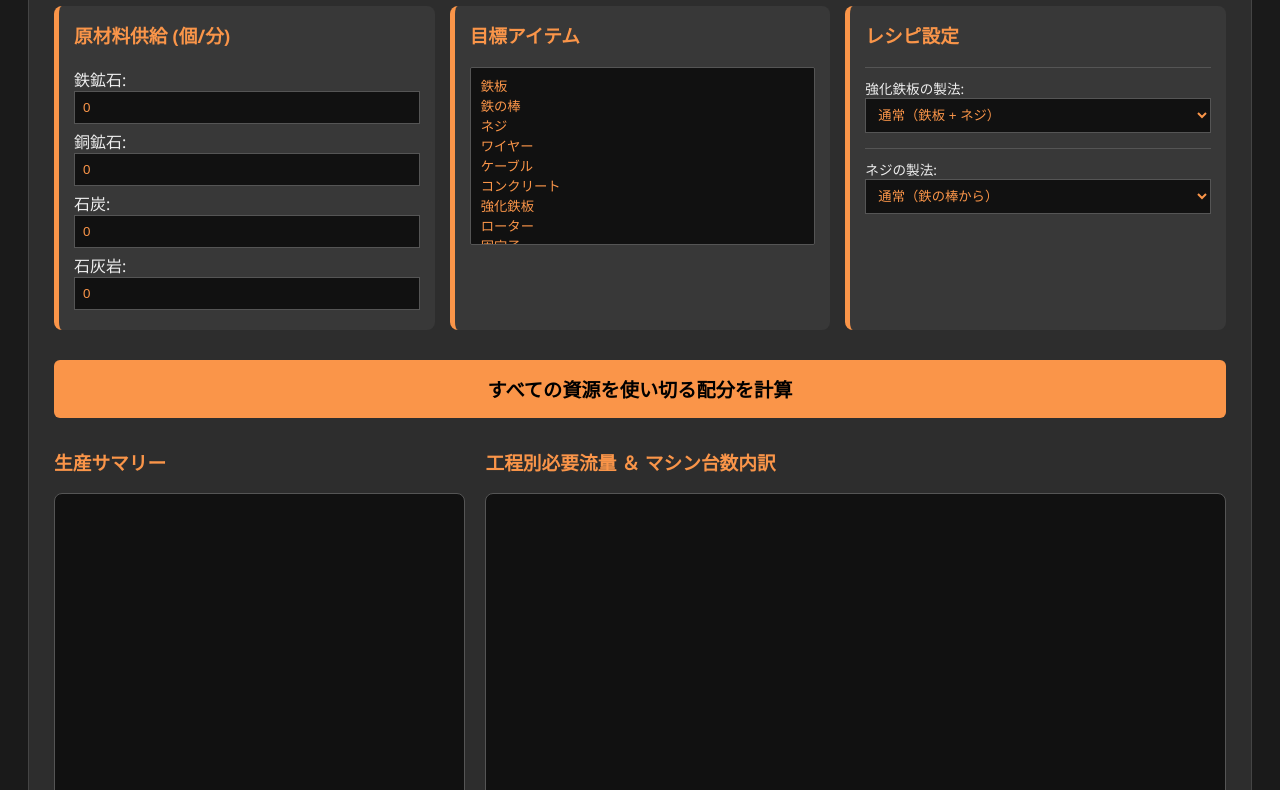
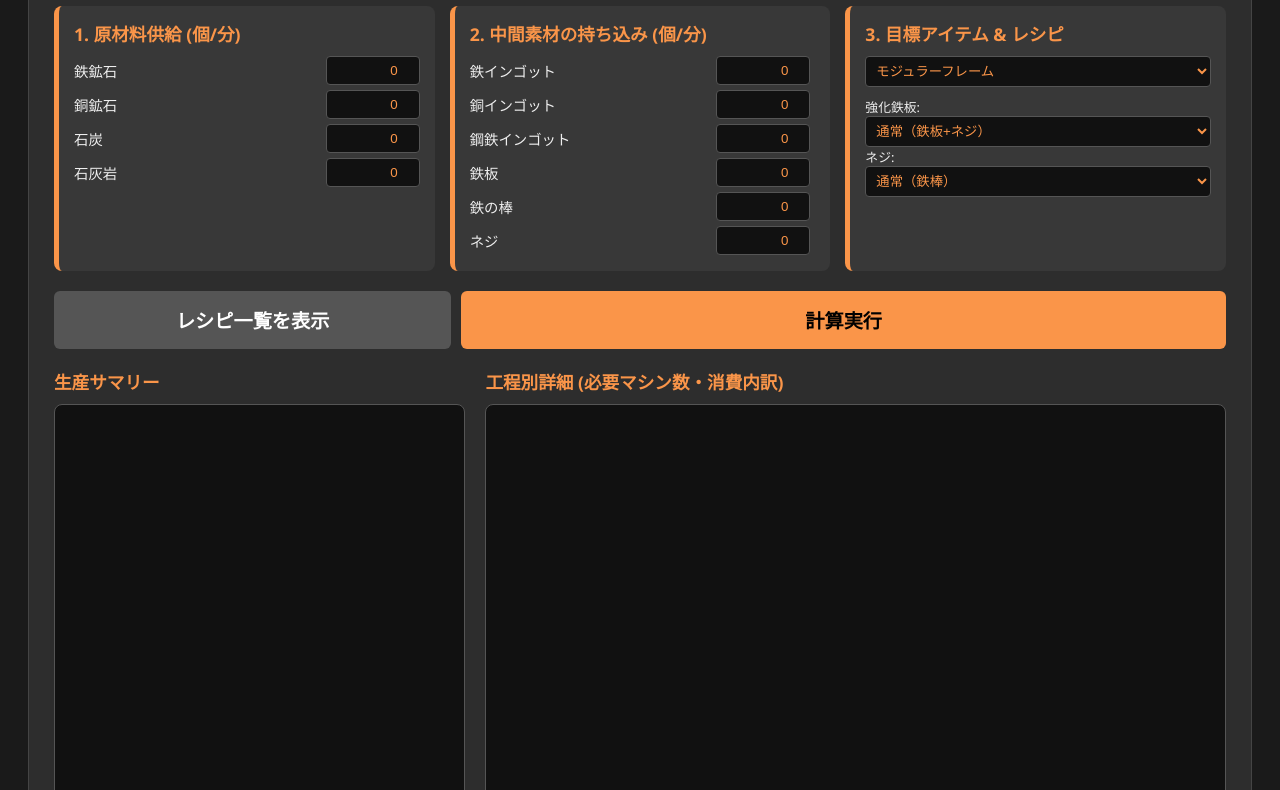
Before and after one commit to usausa1221-git/satisfactory-calc-v3, a plain HTML site: page index.html in a window 1280 px wide. Shown: the part 137-927 px from the top of the page. Drawn offline with Linux system fonts and the light colour scheme.

Commit message:
Update index.html

```diff
--- a/index.html
+++ b/index.html
@@ -3,7 +3,7 @@
 
 <head>
     <meta charset="UTF-8">
-    <title>Satisfactory 資源・材料内訳計算機 (代替レシピ完全対応版)</title>
+    <title>Satisfactory 資源・中間素材 総合計算機</title>
     <style>
         body {
             font-family: 'Segoe UI', 'Meiryo', sans-serif;
@@ -13,7 +13,7 @@
         }
 
         .container {
-            max-width: 1200px;
+            max-width: 1250px;
             margin: auto;
             background: #2d2d2d;
             padding: 25px;
@@ -23,7 +23,7 @@
 
         .input-grid {
             display: grid;
-            grid-template-columns: repeat(auto-fit, minmax(280px, 1fr));
+            grid-template-columns: repeat(auto-fit, minmax(300px, 1fr));
             gap: 15px;
             margin-bottom: 20px;
         }
@@ -35,15 +35,39 @@
             border-left: 5px solid #fa9549;
         }
 
+        .input-item {
+            display: flex;
+            align-items: center;
+            justify-content: space-between;
+            margin-bottom: 5px;
+        }
+
+        .input-item span {
+            font-size: 0.9em;
+            flex: 1;
+        }
+
         input,
         select {
             background: #111;
             color: #fa9549;
             border: 1px solid #555;
-            padding: 8px;
+            padding: 6px;
+            border-radius: 4px;
+            width: 80px;
+            text-align: right;
+        }
+
+        select#target_id,
+        select.recipe-select {
             width: 100%;
-            box-sizing: border-box;
-            margin-bottom: 5px;
+            text-align: left;
+        }
+
+        .action-bar {
+            display: flex;
+            gap: 10px;
+            margin: 10px 0;
         }
 
         button {
@@ -51,12 +75,55 @@
             color: #000;
             border: none;
             padding: 15px;
-            width: 100%;
             border-radius: 6px;
             cursor: pointer;
             font-weight: bold;
             font-size: 1.2em;
-            margin: 10px 0;
+            flex: 2;
+        }
+
+        #recipe-toggle-btn {
+            background: #555;
+            color: white;
+            flex: 1;
+        }
+
+        #recipe-panel {
+            display: none;
+            background: #111;
+            border: 1px solid #fa9549;
+            border-radius: 8px;
+            padding: 15px;
+            margin-bottom: 20px;
+            font-family: monospace;
+            font-size: 0.85em;
+            max-height: 400px;
+            overflow-y: auto;
+        }
+
+        .recipe-header {
+            display: flex;
+            justify-content: space-between;
+            align-items: center;
+            margin-bottom: 10px;
+            border-bottom: 2px solid #fa9549;
+            padding-bottom: 5px;
+        }
+
+        .recipe-grid {
+            display: grid;
+            grid-template-columns: repeat(auto-fill, minmax(280px, 1fr));
+            gap: 10px;
+        }
+
+        .recipe-item {
+            border-bottom: 1px solid #333;
+            padding: 5px;
+        }
+
+        .recipe-name {
+            color: #fa9549;
+            font-weight: bold;
         }
 
         .results {
@@ -72,7 +139,7 @@
             border-radius: 8px;
             border: 1px solid #555;
             white-space: pre-wrap;
-            font-family: 'Consolas', 'MS Gothic', monospace;
+            font-family: 'Consolas', monospace;
             font-size: 0.9em;
             height: 550px;
             overflow-y: auto;
@@ -81,54 +148,63 @@
 
         h3 {
             color: #fa9549;
-            margin-top: 0;
+            margin: 0 0 10px 0;
+            font-size: 1.1em;
         }
 
-        .recipe-select-group {
-            font-size: 0.85em;
-            margin-top: 10px;
-            border-top: 1px solid #555;
-            padding-top: 10px;
+        .scroll-area {
+            height: 200px;
+            overflow-y: auto;
+            padding-right: 5px;
         }
     </style>
 </head>
 
 <body>
     <div class="container">
-        <h1>Satisfactory 必要材料内訳表示機 (代替レシピ対応)</h1>
+        <h1>Satisfactory 資源・中間素材 総合計算機</h1>
 
         <div class="input-grid">
             <div class="card">
-                <h3>原材料供給 (個/分)</h3>
-                鉄鉱石: <input type="number" id="in_iron" value="0">
-                銅鉱石: <input type="number" id="in_copper" value="0">
-                石炭: <input type="number" id="in_coal" value="0">
-                石灰岩: <input type="number" id="in_limestone" value="0">
+                <h3>1. 原材料供給 (個/分)</h3>
+                <div class="input-item"><span>鉄鉱石</span><input type="number" id="in_iron" value="0"></div>
+                <div class="input-item"><span>銅鉱石</span><input type="number" id="in_copper" value="0"></div>
+                <div class="input-item"><span>石炭</span><input type="number" id="in_coal" value="0"></div>
+                <div class="input-item"><span>石灰岩</span><input type="number" id="in_limestone" value="0"></div>
             </div>
             <div class="card">
-                <h3>目標アイテム</h3>
-                <select id="target_id" size="8"></select>
+                <h3>2. 中間素材の持ち込み (個/分)</h3>
+                <div class="scroll-area" id="intermediate-inputs"></div>
             </div>
             <div class="card">
-                <h3>レシピ設定</h3>
-                <div class="recipe-select-group">
-                    強化鉄板の製法:
-                    <select id="recipe_reinforced_plate">
-                        <option value="reinforced_plate_normal">通常（鉄板 + ネジ）</option>
-                        <option value="reinforced_plate_stitched">編み上げ（鉄板 + ワイヤー）</option>
+                <h3>3. 目標アイテム & レシピ</h3>
+                <select id="target_id"></select>
+                <div style="margin-top:10px; font-size:0.8em;">
+                    強化鉄板: <select id="recipe_reinforced_plate" class="recipe-select">
+                        <option value="reinforced_plate_normal">通常（鉄板+ネジ）</option>
+                        <option value="reinforced_plate_stitched">編み上げ（鉄板+ワイヤー）</option>
                     </select>
-                </div>
-                <div class="recipe-select-group">
-                    ネジの製法:
-                    <select id="recipe_screw">
-                        <option value="screw_normal">通常（鉄の棒から）</option>
-                        <option value="screw_cast">鋳造ネジ（鉄インゴットから）</option>
+                    ネジ: <select id="recipe_screw" class="recipe-select">
+                        <option value="screw_normal">通常（鉄棒）</option>
+                        <option value="screw_cast">鋳造（インゴット）</option>
                     </select>
                 </div>
             </div>
         </div>
 
-        <button onclick="calculate()">すべての資源を使い切る配分を計算</button>
+        <div class="action-bar">
+            <button id="recipe-toggle-btn" onclick="toggleRecipePanel()">レシピ一覧を表示</button>
+            <button onclick="calculate()">計算実行</button>
+        </div>
+
+        <div id="recipe-panel">
+            <div class="recipe-header">
+                <h3 style="margin:0;">マスターレシピ一覧</h3>
+                <input type="text" id="recipe-search" placeholder="アイテム名で検索..." onkeyup="renderRecipeList()"
+                    style="width: 250px; text-align: left; padding: 5px;">
+            </div>
+            <div id="recipe-content" class="recipe-grid"></div>
+        </div>
 
         <div class="results">
             <div>
@@ -136,7 +212,7 @@
                 <div id="summary" class="result-box"></div>
             </div>
             <div>
-                <h3>工程別必要流量 ＆ マシン台数内訳</h3>
+                <h3>工程別詳細 (必要マシン数・消費内訳)</h3>
                 <div id="flows" class="result-box"></div>
             </div>
         </div>
@@ -145,11 +221,11 @@
     <script>
         const nameMap = {
             in_iron: "鉄鉱石", in_copper: "銅鉱石", in_coal: "石炭", in_limestone: "石灰岩",
-            iron_ingot: "鉄のインゴット", copper_ingot: "銅のインゴット", steel_ingot: "鋼鉄のインゴット",
+            iron_ingot: "鉄インゴット", copper_ingot: "銅インゴット", steel_ingot: "鋼鉄インゴット",
             iron_plate: "鉄板", iron_rod: "鉄の棒", screw: "ネジ", wire: "ワイヤー", cable: "ケーブル", concrete: "コンクリート",
             reinforced_plate: "強化鉄板", rotor: "ローター", stator: "固定子", motor: "モーター",
-            steel_beam: "鋼梁", steel_pipe: "鋼管", encased_beam: "被覆鋼梁", modular_frame: "モジュラー・フレーム",
-            smart_plate: "スマート・プレート", versatile_framework: "多目的フレーム", automated_wiring: "自動ワイヤー"
+            steel_beam: "鋼梁", steel_pipe: "鋼管", encased_beam: "被覆鋼梁", modular_frame: "モジュラーフレーム",
+            smart_plate: "スマートプレート", versatile_framework: "多目的フレーム", automated_wiring: "自動ワイヤー"
         };
 
         const recipes = {
@@ -158,19 +234,13 @@
             steel_ingot: { in: { in_iron: 3, in_coal: 3 }, out: 3, outRate: 45 },
             iron_plate: { in: { iron_ingot: 3 }, out: 2, outRate: 20 },
             iron_rod: { in: { iron_ingot: 1 }, out: 1, outRate: 15 },
-
-            // ネジ
             screw_normal: { result: "screw", in: { iron_rod: 1 }, out: 4, outRate: 40 },
             screw_cast: { result: "screw", in: { iron_ingot: 1 }, out: 5, outRate: 50 },
-
             wire: { in: { copper_ingot: 1 }, out: 2, outRate: 30 },
             cable: { in: { wire: 2 }, out: 1, outRate: 30 },
             concrete: { in: { in_limestone: 3 }, out: 1, outRate: 15 },
-
-            // 強化鉄板
             reinforced_plate_normal: { result: "reinforced_plate", in: { iron_plate: 6, screw: 12 }, out: 1, outRate: 5 },
             reinforced_plate_stitched: { result: "reinforced_plate", in: { iron_plate: 18.75, wire: 37.5 }, out: 5.625, outRate: 5.625 },
-
             rotor: { in: { iron_rod: 5, screw: 25 }, out: 1, outRate: 4 },
             stator: { in: { steel_pipe: 3, wire: 15 }, out: 1, outRate: 5 },
             steel_beam: { in: { steel_ingot: 4 }, out: 1, outRate: 15 },
@@ -183,14 +253,60 @@
             automated_wiring: { in: { stator: 1, cable: 20 }, out: 1, outRate: 2.5 }
         };
 
-        const select = document.getElementById('target_id');
-        const targetItems = ["iron_plate", "iron_rod", "screw", "wire", "cable", "concrete", "reinforced_plate", "rotor", "stator", "motor", "modular_frame", "smart_plate", "versatile_framework", "automated_wiring"];
-        targetItems.forEach(id => {
-            const option = document.createElement('option');
-            option.value = id;
-            option.textContent = nameMap[id] || id;
-            select.appendChild(option);
+        const intermediateItems = ["iron_ingot", "copper_ingot", "steel_ingot", "iron_plate", "iron_rod", "screw", "wire", "cable", "concrete", "reinforced_plate", "rotor", "stator", "steel_beam", "steel_pipe", "encased_beam"];
+
+        // UI初期化
+        const interDiv = document.getElementById('intermediate-inputs');
+        intermediateItems.forEach(id => {
+            interDiv.innerHTML += `<div class="input-item"><span>${nameMap[id]}</span><input type="number" id="add_${id}" value="0"></div>`;
         });
+
+        const targetSelect = document.getElementById('target_id');
+        Object.keys(nameMap).filter(id => !id.startsWith('in_')).forEach(id => {
+            const opt = document.createElement('option'); opt.value = id; opt.textContent = nameMap[id];
+            if (id === "modular_frame") opt.selected = true; targetSelect.appendChild(opt);
+        });
+
+        function toggleRecipePanel() {
+            const panel = document.getElementById('recipe-panel');
+            const btn = document.getElementById('recipe-toggle-btn');
+            if (panel.style.display === 'none' || panel.style.display === '') {
+                panel.style.display = 'block'; btn.innerText = 'レシピ一覧を閉じる'; renderRecipeList();
+            } else { panel.style.display = 'none'; btn.innerText = 'レシピ一覧を表示'; }
+        }
+
+        function renderRecipeList() {
+            const content = document.getElementById('recipe-content');
+            const searchTerm = document.getElementById('recipe-search').value.toLowerCase();
+            content.innerHTML = '';
+            Object.keys(recipes).sort().forEach(id => {
+                const r = recipes[id];
+                const displayName = id.includes('stitched') ? nameMap['reinforced_plate'] + '(編み上げ)' :
+                    (id.includes('cast') ? nameMap['screw'] + '(鋳造)' : nameMap[id] || nameMap[r.result] || id);
+
+                if (!displayName.toLowerCase().includes(searchTerm)) return;
+
+                let inText = Object.entries(r.in).map(([mat, qty]) => {
+                    const perMinute = (qty / r.out * r.outRate).toFixed(2);
+                    return `${nameMap[mat] || mat}: ${perMinute}/分`;
+                }).join('<br>　 ');
+
+                content.innerHTML += `
+                    <div class="recipe-item">
+                        <div class="recipe-name">${displayName}</div>
+                        <div style="font-size: 0.9em; margin-left: 10px;">
+                            <strong>【1台あたりの消費量】</strong><br>
+                            　 ${inText}
+                        </div>
+                        <div style="font-size: 0.9em; margin-left: 10px; color: #00ffcc;">
+                            <strong>【1台あたりの生産量】</strong><br>
+                            　 ${displayName}: ${r.outRate}/分
+                        </div>
+                    </div>
+                `;
+            });
+            if (content.innerHTML === '') content.innerHTML = '<div style="color: #888; padding: 20px;">一致するレシピが見つかりません。</div>';
+        }
 
         function getActiveRecipeId(itemId) {
             if (itemId === "screw") return document.getElementById('recipe_screw').value;
@@ -198,73 +314,57 @@
             return itemId;
         }
 
-        function getRawReq(itemId, amt) {
-            let res = { in_iron: 0, in_copper: 0, in_coal: 0, in_limestone: 0 };
-            const recipeId = getActiveRecipeId(itemId);
-            const recipe = recipes[recipeId];
-            if (!recipe) return res;
-            for (let [k, v] of Object.entries(recipe.in)) {
-                let n = (v / recipe.out) * amt;
-                if (res.hasOwnProperty(k)) res[k] += n;
-                else {
-                    let sub = getRawReq(k, n);
-                    for (let sk in res) res[sk] += sub[sk];
-                }
+        function solve(targetId, targetAmt, supply) {
+            let totalNeeded = { in_iron: 0, in_copper: 0, in_coal: 0, in_limestone: 0 };
+            let productionFlow = {};
+            function process(id, amt) {
+                if (amt <= 0.0001) return;
+                let fromSupply = Math.min(amt, supply[id] || 0);
+                amt -= fromSupply; supply[id] -= fromSupply;
+                if (amt <= 0.0001) return;
+                const rid = getActiveRecipeId(id); const recipe = recipes[rid];
+                if (!recipe) { if (totalNeeded.hasOwnProperty(id)) totalNeeded[id] += amt; return; }
+                productionFlow[rid] = (productionFlow[rid] || 0) + amt;
+                for (let [cin, cqty] of Object.entries(recipe.in)) { process(cin, (cqty / recipe.out) * amt); }
             }
-            return res;
+            process(targetId, targetAmt);
+            return { totalNeeded, productionFlow };
         }
 
         function calculate() {
-            const supply = {
-                in_iron: parseFloat(document.getElementById('in_iron').value) || 0,
-                in_copper: parseFloat(document.getElementById('in_copper').value) || 0,
-                in_coal: parseFloat(document.getElementById('in_coal').value) || 0,
-                in_limestone: parseFloat(document.getElementById('in_limestone').value) || 0
+            const supplyLimit = {
+                in_iron: parseFloat(document.getElementById('in_iron').value) || 0, in_copper: parseFloat(document.getElementById('in_copper').value) || 0,
+                in_coal: parseFloat(document.getElementById('in_coal').value) || 0, in_limestone: parseFloat(document.getElementById('in_limestone').value) || 0
             };
-            const targetItemId = document.getElementById('target_id').value;
-            if (!targetItemId) return;
+            const initialStock = {}; intermediateItems.forEach(id => { initialStock[id] = parseFloat(document.getElementById(`add_${id}`).value) || 0; });
+            const targetId = document.getElementById('target_id').value;
+            let low = 0, high = 5000;
+            for (let i = 0; i < 40; i++) {
+                let mid = (low + high) / 2; let testStock = { ...initialStock }; let res = solve(targetId, mid, testStock);
+                let ok = true; for (let [rawId, req] of Object.entries(res.totalNeeded)) { if (req > (supplyLimit[rawId] || 0)) { ok = false; break; } }
+                if (ok) low = mid; else high = mid;
+            }
+            const finalAmt = low; const finalRes = solve(targetId, finalAmt, { ...initialStock });
 
-            const unitReq = getRawReq(targetItemId, 1);
-            let maxOut = Infinity;
-            let bneck = "";
-            for (let r in unitReq) {
-                if (unitReq[r] > 0) {
-                    let l = supply[r] / unitReq[r];
-                    if (l < maxOut) { maxOut = l; bneck = r; }
-                }
+            let summaryHtml = `【最終生産】\n${nameMap[targetId]}: ${finalAmt.toFixed(2)} /分\n\n【余剰資源・素材分析】\n------------------\n`;
+            for (let [resId, limit] of Object.entries(supplyLimit)) {
+                let used = finalRes.totalNeeded[resId] || 0; let diff = limit - used;
+                summaryHtml += `${nameMap[resId].padEnd(6)} : ${diff < 0.01 ? "★ボトルネック" : "余り " + diff.toFixed(2) + "/分"}\n`;
             }
-            if (maxOut === Infinity || maxOut < 0) maxOut = 0;
+            document.getElementById('summary').innerText = summaryHtml;
 
-            let flowMap = {};
-            function track(itemId, a) {
-                const recipeId = getActiveRecipeId(itemId);
-                const recipe = recipes[recipeId];
-                if (!recipe || a <= 0) return;
-                if (!flowMap[recipeId]) flowMap[recipeId] = { displayName: nameMap[itemId], total: 0, inputs: {} };
-                flowMap[recipeId].total += a;
-                for (let [cid, cq] of Object.entries(recipe.in)) {
-                    let needed = (cq / recipe.out) * a;
-                    flowMap[recipeId].inputs[cid] = (flowMap[recipeId].inputs[cid] || 0) + needed;
-                    track(cid, needed);
-                }
-            }
-            track(targetItemId, maxOut);
-
-            document.getElementById('summary').innerText = `【最終生産】\n${nameMap[targetItemId]}: ${maxOut.toFixed(2)} /分\n\nボトルネック: ${nameMap[bneck] || "なし"}`;
-
-            let flowsText = `【工程別流量 ＆ 必要マシン数】\n`;
+            let flowsText = `【工程詳細 ＆ マシン1台あたりの消費量】\n`;
             flowsText += `--------------------------------------------------\n`;
-            Object.keys(flowMap).forEach(rid => {
-                const data = flowMap[rid];
+            Object.keys(finalRes.productionFlow).sort().forEach(rid => {
+                const amt = finalRes.productionFlow[rid];
                 const recipe = recipes[rid];
-                const machines = (data.total / recipe.outRate).toFixed(2);
-                let label = data.displayName;
-                if (rid.includes("stitched")) label += "(編み上げ)";
-                if (rid.includes("cast")) label += "(鋳造)";
-
-                flowsText += `■ ${label.padEnd(12)}: ${data.total.toFixed(2).padStart(8)} /分 (約 ${machines} 台)\n`;
-                for (let [mat, amt] of Object.entries(data.inputs)) {
-                    flowsText += `   ┗材料: ${nameMap[mat].padEnd(10)} -> ${amt.toFixed(2).padStart(8)} /分\n`;
+                const machineCount = (amt / recipe.outRate).toFixed(2);
+                let name = rid.includes('stitched') ? nameMap['reinforced_plate'] + '(編み上げ)' : (rid.includes('cast') ? nameMap['screw'] + '(鋳造)' : nameMap[rid] || nameMap[recipe.result] || rid);
+                flowsText += `■ ${name.padEnd(12)}: ${amt.toFixed(2).padStart(8)} /分 (${machineCount} 台)\n`;
+                for (let [min, mqty] of Object.entries(recipe.in)) {
+                    const totalCons = (mqty / recipe.out * amt).toFixed(2);
+                    const perMachine = (mqty / recipe.out * recipe.outRate).toFixed(2);
+                    flowsText += `   ┗材料: ${nameMap[min].padEnd(10)} -> ${totalCons.padStart(8)} /分 (1台につき ${perMachine.padStart(5)} /分)\n`;
                 }
                 flowsText += `\n`;
             });
@@ -273,5 +373,4 @@
     </script>
 </body>
 
-
 </html>
```
